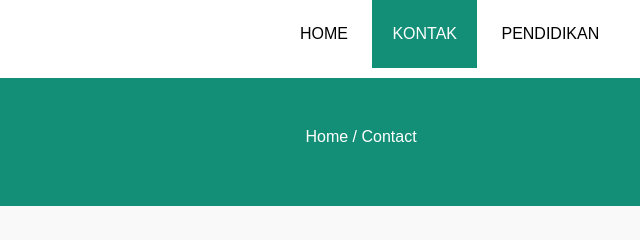
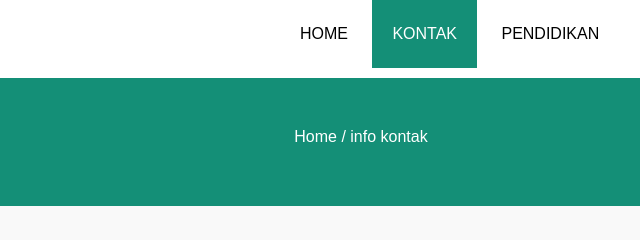
Before and after one commit to AzmiTaqiyudin27/tugaswebdis, a plain HTML site: page contact.html in a window 1280 px wide. Shown: the top 240 px of the page, 279-919 px from the left. Drawn offline with nearby package versions, Linux system fonts and the light colour scheme.

Commit message:
Update contact.html

```diff
--- a/contact.html
+++ b/contact.html
@@ -31,7 +31,7 @@
     <!-- label -->
     <section class="label">
       <div class="container">
-        <p>Home / Contact</p>
+        <p>Home / info kontak</p>
       </div>
     </section>
 
```
